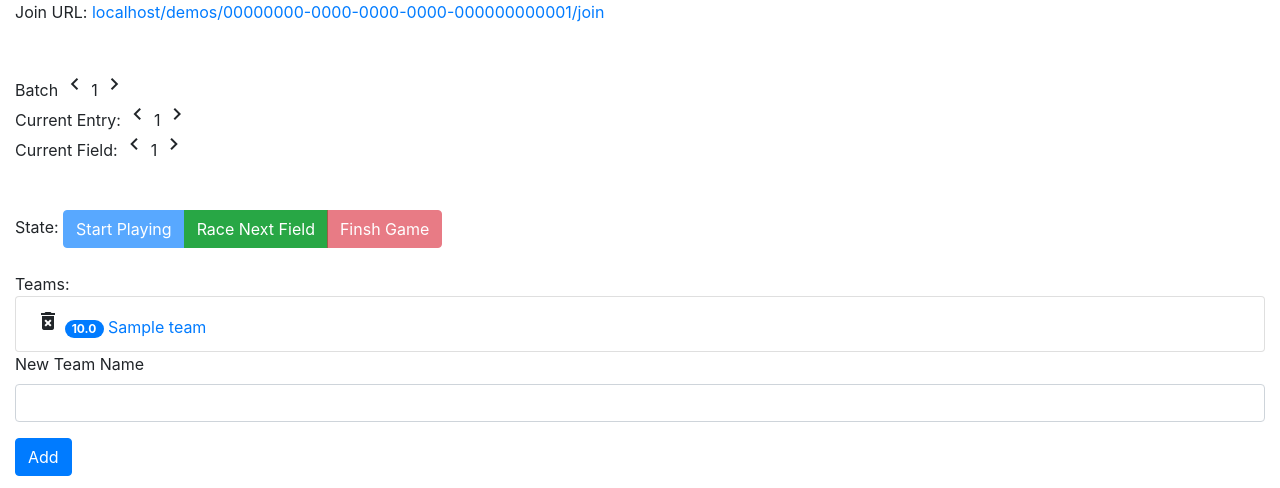
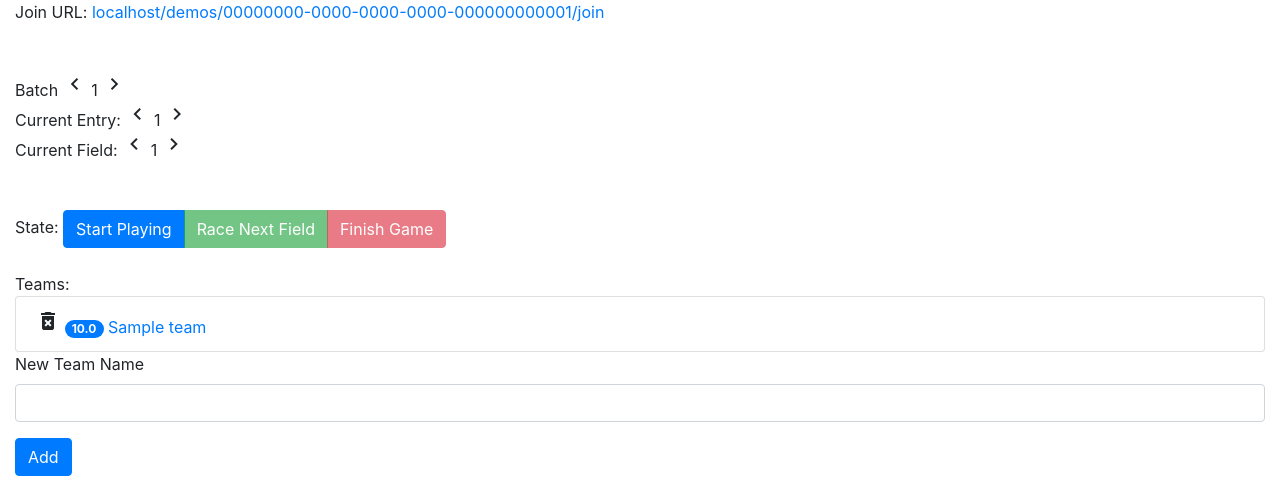
Before and after one commit to joshuahaertel/index-royal, a Django app: page /demos/00000000-0000-0000-0000-000000000001/admin in a window 1280 px wide. Shown: the top 488 px of the page. Run offline with Django 3.2, Linux system fonts and the light colour scheme; tables that the repository leaves empty hold one stand-in row (values such as "Sample post"); some libraries are stand-ins or nearby versions.

Commit message:
Disable state buttons when view is created

```diff
--- a/demo/models.py
+++ b/demo/models.py
@@ -53,6 +53,18 @@ class Demo(models.Model):
     def teamless_players_average_points(self):
         points = sum(player.points for player in self.teamless_players)
         return points/len(self.teamless_players)
+
+    @property
+    def can_play(self):
+        return self.state != 'play'
+
+    @property
+    def can_race(self):
+        return self.state == 'play'
+
+    @property
+    def can_finish(self):
+        return self.state == 'play'
 
 
 class Batch:
--- a/demo/templates/demo/demo_detail_admin.html
+++ b/demo/templates/demo/demo_detail_admin.html
@@ -23,9 +23,9 @@
     <br><br><br>
     State:
     <div class="btn-group">
-        <button class="btn btn-primary" disabled>Start Playing</button>
-        <button class="btn btn-success">Race Next Field</button>
-        <button class="btn btn-danger" disabled>Finsh Game</button>
+        <button class="btn btn-primary" {% if not demo.can_play %}disabled{% endif %}>Start Playing</button>
+        <button class="btn btn-success" {% if not demo.can_race %}disabled{% endif %}>Race Next Field</button>
+        <button class="btn btn-danger" {% if not demo.can_finish %}disabled{% endif %}>Finish Game</button>
     </div>
     <br><br>
     Teams:
```
